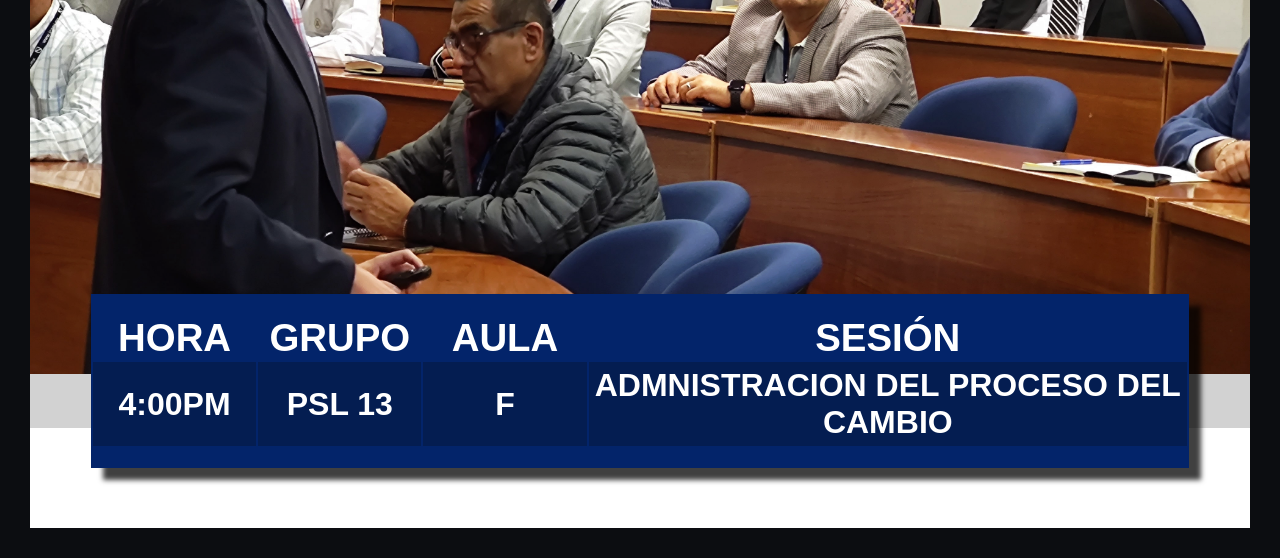
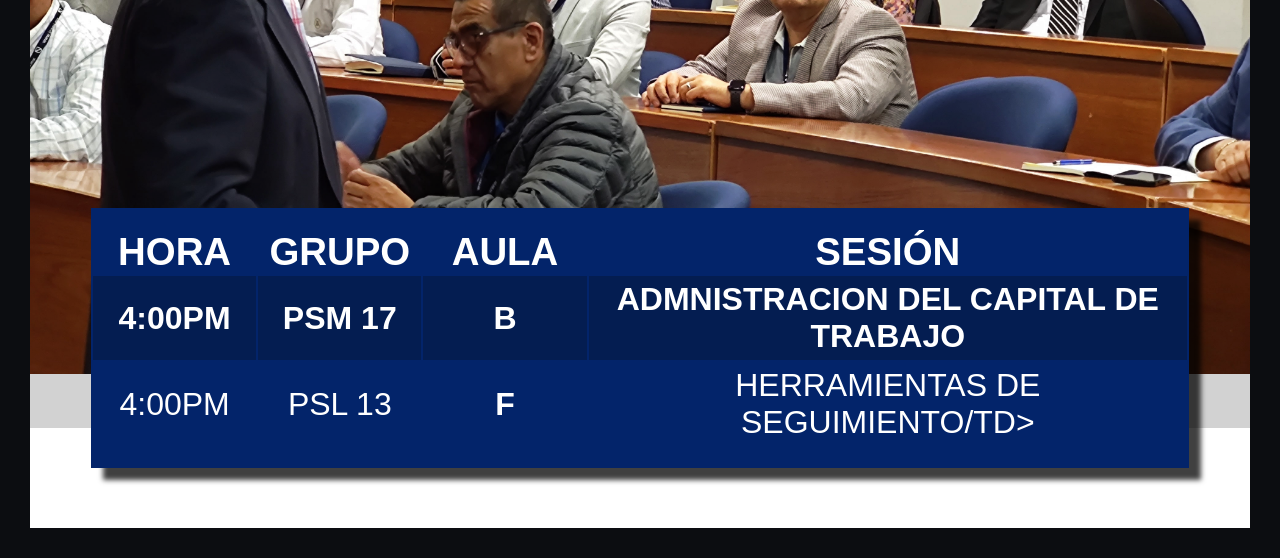
Before and after one commit to AldusLeDragon/ICAMI, a plain HTML site: page pantalla2/martes.html in a window 1280 px wide. Shown: the part 242-800 px from the top of the page. Drawn offline with Linux system fonts and the light colour scheme.

Commit message:
actualizacion semanal

```diff
--- a/pantalla2/martes.html
+++ b/pantalla2/martes.html
@@ -93,6 +93,13 @@
 
 
 
+<tr>
+                <td>4:00pm</td>
+                <td>PSM 17</td>
+                <td><b>B</b></td>
+                <td>Admnistracion del capital de trabajo</td>
+
+            </tr>
 
 
 
@@ -100,7 +107,7 @@
                 <td>4:00pm</td>
                 <td>PSL 13</td>
                 <td><b>F</b></td>
-                <td>Admnistracion del proceso del cambio</td>
+                <td>Herramientas de seguimiento/td>
 
             </tr>
 
```
Also changed, not shown: pantalla2/jueves.html (+2 -2 lines), pantalla2/miercoles.html (+1 -1 lines), pantalla2/viernes.html (+1 -1 lines).
